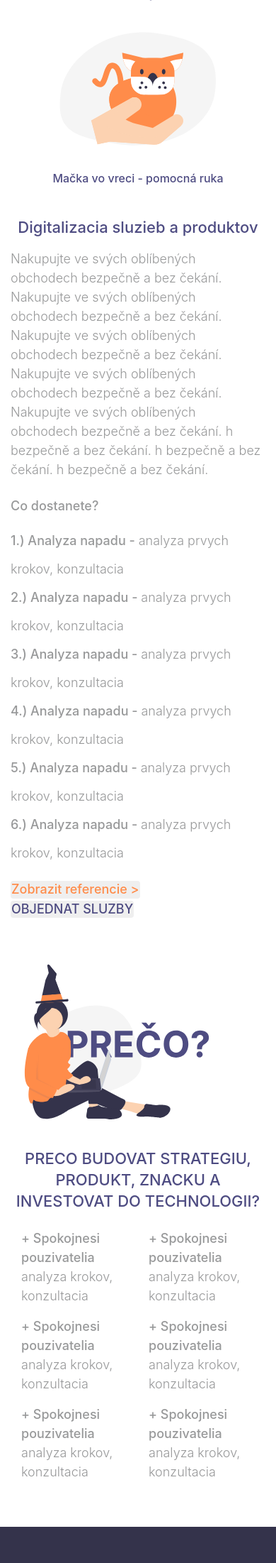
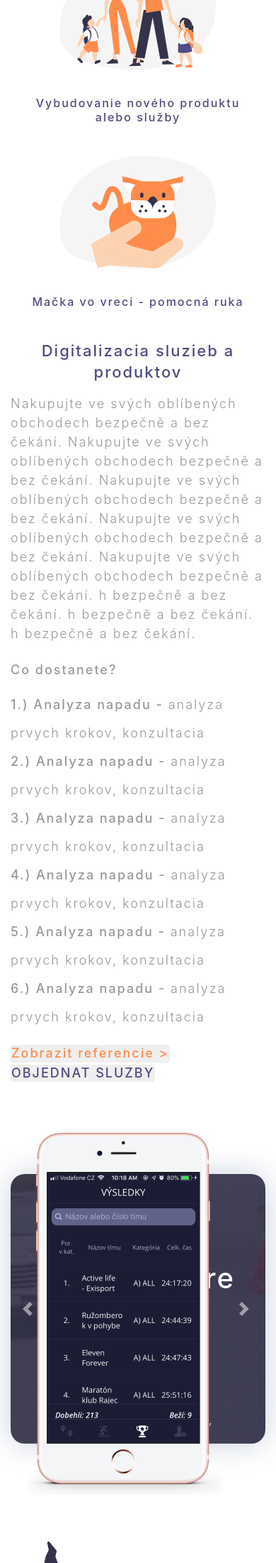
Before and after one commit to SvetlanaM/kompilator-website, a PHP site: page / in a window 390 px wide. Shown: the part 2325-4527 px from the top of the page at 71% size. Run offline with PHP 8.4, Linux system fonts and the light colour scheme; some libraries are stand-ins or nearby versions.

Commit message:
Responsive optimalisation and slider basics

```diff
--- a/css/custom.css
+++ b/css/custom.css
@@ -2,6 +2,7 @@
     font-family: 'Inter', 'Helvetica Neue', Arial, sans-serif;
     font-weight: 300;
     font-size: 18px;
+    letter-spacing: 2px;
 }
 
 
@@ -247,3 +285,185 @@
 .footer-h {
     height: 80px;
 }
+
+.who {
+    margin-top: 3rem;
+}
+
+@media (min-width: 768px) {
+    .who {
+        margin-top: 150px;
+    }
+}
+
+@media (min-width: 992px) {
+    .who {
+        margin-top: 200px;
+    }
+ }
+
+ @media (min-width: 1366px) {
+    .who {
+        margin-top: 80px;
+    }
+ }
+
+.banner .container-fluid {
+        padding-right: 3rem!important;
+}
+
+@media (min-width: 992px) {
+    .banner .container-fluid {
+        padding-right: 0rem!important;
+    }
+}
+
+@media (min-width: 992px) {
+    .banner .container-fluid {
+        padding-right: 0rem!important;
+    }
+}
+
+.why-image {
+    display: flex;
+    align-self: center;
+    margin: auto;
+}
+
+.footer-item {
+    margin-top: 20px;
+}
+
+@media (min-width: 768px) {
+    .footer-item {
+        margin-top: 0px;
+    }
+}
+
+@media (min-width: 768px) {
+    .references {
+        margin-top: 80px;
+        margin-bottom: 80px;
+    }
+}
+
+.carousel-inner {
+    overflow: visible;
+}
+
+.slide-box {
+    box-shadow: 0px 0px 45px #CAD1DD;
+    border-radius: 20px;
+    height: 380px;
+}
+
+.slide-box1 {
+    background-repeat: no-repeat;
+    background-image: url(../img/slide1.png);
+    background-position: top center;
+    background-size: cover;
+}
+
+.slide-box2 {
+    background-repeat: no-repeat;
+    background-image: url(../img/slide2.jpg);
+    background-position: top center;
+    background-size: cover;
+}
+
+.carousel-caption {
+    position: absolute;
+    right: 0px;
+    bottom: 0px;
+    left: 0px;
+    z-index: 10;
+    color: #fff;
+    text-align: left;
+    top: 0px;
+    margin-top: 35px;
+}
+
+.carousel-title {
+    font-size: 40px;
+    line-height: 61px;
+    color: #fff;
+    font-weight: 450;
+}
+
+.carousel-desc {
+    font-size: 16px;
+}
+
+.carousel-tags {
+    font-size: 14px;
+    font-weight: 600;
+}
+
+.carousel-tag-item::before {
+    position: relative;
+    content: "+";
+    color: #ffffff;
+    margin-right: 4px;
+    margin-bottom: 20px;
+    bottom: 2px;
+    font-size: 14px;
+}
+
+.btn-study {
+    background-color: transparent;
+    margin-top: 30px;
+    color: #ffffff;
+    font-size: 16px;
+    font-weight: 200;
+}
+
+.btn {
+    letter-spacing: 2px;
+}
+
+.btn-study::after {
+    position: relative;
+    content: ">";
+    color: #fff;
+    margin-left: 5px;
+    margin-bottom: 0px;
+    bottom: 2px;
+}
+
+.carousel-image {
+    position: absolute;
+    z-index: 10;
+    top: -70px;
+    right: 0;
+    padding-right: 62px;
+}
+
+#slider {
+    margin-top: 130px;
+    margin-bottom: 120px;
+}
+
+.carousel-fade .carousel-item {
+    opacity: 0;
+    transition: opacity ease-out .7s;
+  }
+
+  .carousel-fade .carousel-item.active,
+  .carousel-fade .carousel-item-next.carousel-item-left,
+  .carousel-fade .carousel-item-prev.carousel-item-right {
+    opacity: 1;
+  }
+
+  .carousel-fade .active.carousel-item-left,
+  .carousel-fade .active.carousel-item-right {
+    opacity: 0;
+  }
+
+  .carousel-fade .carousel-item-next,
+  .carousel-fade .carousel-item-prev,
+  .carousel-fade .carousel-item.active,
+  .carousel-fade .active.carousel-item-left,
+  .carousel-fade .active.carousel-item-prev {
+    transform: translateX(0);
+    transform: translate3d(0, 0, 0);
+  }
--- a/index.html
+++ b/index.html
@@ -42,9 +42,9 @@
 
         <!-- banner -->
         <section id="banner" class="banner">
-            <div class="container-fluid pl-md-5">
-                <div class="row">
-                    <div class="col-lg mt-50">
+            <div class="container-fluid pl-md-5 pr-md-5">
+                <div class="row no-gutters">
+                    <div class="col-lg mt-50 pr-lg-5">
                         <h1 class="purple fw-500 banner-title">Poďme spolu digitalizovať svet
 a prinášať hodnotu</h1>
                         <p class="mt-40"><span class="fw-450">Magic studio</span> - vytvárame digitálne produkty, ktoré sú tu pre užívateľov a udržia sa na trhu od definovania problému po udržiavanie a rozvoj. Hľadáme problémy, ktoré je možné vyriešiť pomocou <span class="gray-bold">technológií, zdravého rozumu</span> a <span class="gray-bold">dizajnu</span>.
@@ -52,7 +52,7 @@
                         <span class="fw-450">Magic studio + Klient + Používateľ = tímová práca.</span>
                         </p>
                     </div>
-                    <div class="col-lg d-md-flex justify-content-end p-0 d-none d-sm-block">
+                    <div class="col-lg d-lg-flex justify-content-end p-0 d-none">
                         <img src="img/svg/banner_img.svg" class="img-fluid img-banner" />
                     </div>
                 </div>
@@ -60,22 +60,22 @@
         </section>
 
         <!-- section for who -->
-        <section id="who" class="who mt-5">
+        <section id="who" class="who mt-5-md">
             <div class="container-fluid pl-md-5 pr-md-5">
                 <div class="row justify-content-between no-gutters">
-                    <div class="col-lg col-lg-3 d-flex align-items-stretch card-with-image mb-5 mb-sm-0">
-                        <div class="card-image d-none d-sm-block">
+                    <div class="col-lg col-lg-3 d-block d-lg-flex align-items-stretch card-with-image card-5">
+                        <div class="card-image d-none d-md-block">
                             <img src="img/svg/girl_with_pc.svg" class="img-fluid" />
                         </div>
                         <div class="card p-md-4 p-2 border-0">
                             <div class="card-body">
                                 <h3 class="card-title text-uppercase">Korporacie</h3>
-                                <p class="card-text mt-3 mb-3">Balík pre korporácie, ktoré hľadajú nové nápady, inovácie, zefektívnenie procesov.</p>
+                                <p class="card-text mt-3 mb-3 card-first">Balík pre korporácie, ktoré hľadajú nové nápady, inovácie, zefektívnenie procesov.</p>
                                 <a href="" class="card-link text-uppercase">Mam zaujem o balik</a>
                             </div>
                         </div>
                     </div>
-                    <div class="col-lg col-lg-3 d-flex align-items-stretch mb-5 mb-sm-0">
+                    <div class="col-lg col-lg-3 d-block d-lg-flex align-items-stretch card-5">
                         <div class="card p-md-4 p-2 border-0">
                             <div class="card-body">
                                 <h3 class="card-title text-uppercase">Startupy</h3>
@@ -84,7 +84,7 @@
                             </div>
                         </div>
                     </div>
-                    <div class="col-lg col-lg-3 d-flex align-items-stretch">
+                    <div class="col-lg col-lg-3 d-block d-lg-flex align-items-stretch">
                         <div class="card p-md-4 p-2 border-0">
                             <div class="card-body">
                                 <h3 class="card-title text-uppercase">Offline sluzby</h3>
@@ -97,16 +97,16 @@
             </div>
         </section>
         <!-- references section -->
-        <section class="references mt-5 mb-5" id="references">
+        <section class="references" id="references">
             <div class="container-fluid pl-md-5 pr-md-5">
-                <div class="d-none d-md-flex justify-content-between row">
+                <div class="d-none d-lg-flex justify-content-between">
                     <div class="mr-5">
                         <img src="img/logos/czechitas.svg" class="img-fluid" />
                     </div>
                     <div class="mr-5">
                         <img src="img/logos/kiwi.svg" class="img-fluid" />
                     </div>
-                    <div class="mr-5s">
+                    <div class="mr-5">
                         <img src="img/logos/ulekare.svg" class="img-fluid" />
                     </div>
                     <div class="mr-5">
@@ -131,35 +131,35 @@
                     </div>
                 </div>
                 <div class="row d-flex services mt-4 align-items-start">
-                    <div class="col-md-5 mr-auto">
+                    <div class="col-lg-6 mr-auto">
                         <div class="row d-flex">
-                            <div class="col-md-5">
+                            <div class="col-md-6">
                                 <div>
-                                    <img class="d-flex m-auto" src="img/svg/digitalisation.svg" alt="Card image cap">
+                                    <img class="d-flex m-auto img-fluid" src="img/svg/digitalisation.svg" alt="Card image cap">
                                     <div class="card-body">
                                         <h6 class="text-center">Digitalizácia služieb a produktov</h6>
                                     </div>
                                 </div>
                             </div>
-                            <div class="col-md-5 ml-auto">
+                            <div class="col-md-6 ml-auto">
                                 <div>
-                                    <img class="d-flex m-auto" src="img/svg/inovations.svg" alt="Card image cap">
+                                    <img class="d-flex m-auto img-fluid" src="img/svg/inovations.svg" alt="Card image cap">
                                     <div class="card-body">
                                         <h6 class="text-center">Inovácie existujúcich produktov a služieb</h6>
                                     </div>
                                 </div>
                             </div>
-                            <div class="col-md-5">
+                            <div class="col-md-6 mt-lg-5">
                                 <div class="">
-                                    <img class="d-flex m-auto" src="img/svg/offline.svg" alt="Card image cap">
+                                    <img class="d-flex m-auto img-fluid" src="img/svg/offline.svg" alt="Card image cap">
                                     <div class="card-body">
                                         <h6 class="text-center">Vybudovanie nového produktu alebo služby</h6>
                                     </div>
                                 </div>
                             </div>
-                            <div class="col-md-5 ml-auto">
+                            <div class="col-md-6 mt-lg-5 ml-auto">
                                 <div class="">
-                                    <img class="d-flex m-auto" src="img/svg/cat.svg" alt="Card image cap">
+                                    <img class="d-flex m-auto img-fluid" src="img/svg/cat.svg" alt="Card image cap">
                                     <div class="card-body">
                                         <h6 class="text-center">Mačka vo vreci - pomocná ruka</h6>
                                     </div>
@@ -167,8 +167,8 @@
                             </div>
                         </div>
                     </div>
-                    <div class="col-md-6 ml-auto service-desc mt-3">
-                        <h3 class="service-subtitle text-center">Digitalizacia sluzieb a produktov</h3>
+                    <div class="col-lg-6 ml-auto pl-lg-5 service-desc mt-3">
+                        <h3 class="service-subtitle">Digitalizacia sluzieb a produktov</h3>
                         <div class="mt-3">
                             <p>Nakupujte ve svých oblíbených obchodech bezpečně a bez čekání. Nakupujte ve svých oblíbených obchodech bezpečně a bez čekání. Nakupujte ve svých oblíbených obchodech bezpečně a bez čekání. Nakupujte ve svých oblíbených obchodech bezpečně a bez čekání. Nakupujte ve svých oblíbených obchodech bezpečně a bez čekání. h bezpečně a bez čekání.  h bezpečně a bez čekání.  h bezpečně a bez čekání.</p>
                             <p class="fw-450 mt-4">Co dostanete?</p>
@@ -180,7 +180,7 @@
                                 <li><span class="fw-450">5.) Analyza napadu - </span> analyza prvych krokov, konzultacia</li>
                                 <li><span class="fw-450">6.) Analyza napadu - </span> analyza prvych krokov, konzultacia</li>
                             </ol>
-                            <div class="mt-2 d-flex-inline">
+                            <div class="mt-2 d-flex-inline d-md-flex">
                                 <button type="button" class="btn btn-ref col-auto mr-auto p-0">Zobrazit referencie > </button>
                                 <button type="button" class="btn-order mt-0 btn btn-secundary col-auto ml-auto p-0">OBJEDNAT SLUZBY</button>
                             </div>
@@ -189,16 +189,80 @@
                 </div>
             </div>
         </section>
+
+
+
+        <!-- slider section -->
+        <section id="slider">
+            <div class="container-fluid pl-md-5 pr-md-5">
+                <div id="carousel-fade" class="carousel slide carousel-fade" data-interval="false" data-ride="carousel" data-pause="hover">
+                    <div class="carousel-inner">
+                        <div class="carousel-item active">
+                            <div class="d-block w-100 slide-box slide-box1"></div>
+                            <div class="carousel-caption col-md-8 pl-5">
+                                <h2 class="carousel-title">Príbeh aplikácie pre bežcov</h2>
+                                <p class="carousel-desc mt-4">The 2019–20 coronavirus pandemic is an ongoing pandemic of
+                                    coronavirus disease 2019 (COVID-19),
+                                    caused by severe acute respiratory syndrome coronavirus 2 (SARS-CoV-2).[6]</p>
+                                <ul class="list-inline list-unstyled carousel-tags mt-4">
+                                    <li class="carousel-tag-item list-inline-item">iOS vyvoj</li>
+                                    <li class="carousel-tag-item list-inline-item">Android vyvoj</li>
+                                    <li class="carousel-tag-item list-inline-item">Dizajn</li>
+                                    <li class="carousel-tag-item list-inline-item">Marketing</li>
+                                    <li class="carousel-tag-item list-inline-item">Backend vyvoj</li>
+                                    <li class="carousel-tag-item list-inline-item">Firebase</li>
+                                </ul>
+                                <button type="button" class="btn-study btn col-auto p-0">ZOBRAZIT CASE STUDY</button>
+                              </div>
+                              <img class="carousel-image" src="img/mockup_slide1.png" alt="Card image cap">
+                        </div>
+
+                        <div class="carousel-item">
+                            <div class="d-block w-100 slide-box slide-box2"></div>
+                            <div class="carousel-caption col-md-8 pl-5">
+                                <h2 class="carousel-title">Príbeh aplikácie pre bežcov</h2>
+                                <p class="carousel-desc mt-4">The 2019–20 coronavirus pandemic is an ongoing pandemic of
+                                    coronavirus disease 2019 (COVID-19),
+                                    caused by severe acute respiratory syndrome coronavirus 2 (SARS-CoV-2).[6]</p>
+                                <ul class="list-inline list-unstyled carousel-tags mt-4">
+                                    <li class="carousel-tag-item list-inline-item">iOS vyvoj</li>
+                                    <li class="carousel-tag-item list-inline-item">Android vyvoj</li>
+                                    <li class="carousel-tag-item list-inline-item">Dizajn</li>
+                                    <li class="carousel-tag-item list-inline-item">Marketing</li>
+                                    <li class="carousel-tag-item list-inline-item">Backend vyvoj</li>
+                                    <li class="carousel-tag-item list-inline-item">Firebase</li>
+                                </ul>
+                                <button type="button" class="btn-study btn col-auto p-0">ZOBRAZIT CASE STUDY</button>
+                              </div>
+                              <img class="carousel-image" src="img/mockup_slide2.png" alt="Card image cap">
+                        </div>
+
+                    </div>
+
+
+
+
+                    <a class="carousel-control-prev" href="#carousel-fade" role="button" data-slide="prev">
+                    <span class="carousel-control-prev-icon" aria-hidden="true"></span>
+                    <span class="sr-only">Previous</span>
+                    </a>
+                    <a class="carousel-control-next" href="#carousel-fade" role="button" data-slide="next">
+                    <span class="carousel-control-next-icon" aria-hidden="true"></span>
+                    <span class="sr-only">Next</span>
+                    </a>
+                </div>
+            </div>
+        </section>
         <!-- why section -->
         <section class="why-section mt-5 pt-3">
             <div class="container-fluid pr-md-5 pl-md-5">
                 <div class="row">
-                    <div class="col-12 col-md-4 mb-4">
-                        <img src="img/svg/why.svg" alt="..." class="img-fluid">
+                    <div class="col-lg-4 d-flex justify-content-center">
+                        <img src="img/svg/why.svg" alt="..." class="img-fluid why-image">
                     </div>
-                    <div class="col-12 col-md-8 ml-auto">
-                        <h2 class="service-subtitle mt-3 text-center text-uppercase">Preco budovat strategiu, produkt, znacku a investovat do technologii?</h2>
-                        <div class="d-flex mt-4">
+                    <div class="col-12 col-lg-8 ml-auto">
+                        <h2 class="service-subtitle mt-3 text-uppercase">Preco budovat strategiu, produkt, znacku a investovat do technologii?</h2>
+                        <div class="d-flex mt-4 no-gutters">
                             <div class="col-md-6">
                                 <p><b class="fw-450">+ Spokojnesi pouzivatelia</b><br />
                                 <span>analyza krokov, konzultacia</span></p>
@@ -221,10 +285,10 @@
             </div>
         </section>
         <!-- footer -->
-        <footer class="mt-5">
+        <footer class="">
             <div class="container-fluid pr-md-5 pl-md-5">
                 <div class="row">
-                    <div class="col-md-4">
+                    <div class="col-md-6 col-lg-4">
                         <ul class="list-unstyled">
                             <li class="mb-2">
                                 Nanooq IT s. r. o.
@@ -240,7 +304,7 @@
                             </li>
                         </ul>
                     </div>
-                    <div class="col-md-4 mt-3">
+                    <div class="col-md-6 col-lg-4 footer-item">
                         <ul class="list-unstyled">
                             <li class="mb-2">
                                 Bankové spojenie: 123453Q545454/0900
@@ -256,22 +320,22 @@
                             </li>
                         </ul>
                     </div>
-                    <div class="col-md-4 hastag-p mt-3">
-                        <ul class="list-unstyled">
-                            <li class="mb-2 hashtag">
+                    <div class="col-md-12 col-lg-4 hastag-p">
+                        <ul class="list-unstyled mt-3 d-md-flex d-lg-block float-lg-right justify-content-center">
+                            <li class="mb-2 pr-md-2 hashtag">
                                 #designthinking
                             </li>
-                            <li class="mb-2 hashtag">
+                            <li class="mb-2 pr-md-2 hashtag">
                                 #problemsolving
                             </li>
-                            <li class="mb-2 hashtag">
+                            <li class="mb-2 pr-md-2 hashtag">
                                 #future #together
                             </li>
                         </ul>
-                        <img src="img/svg/magic-ball.svg" class="ball img-fluid d-none d-sm-block" />
                     </div>
                 </div>
             </div>
+            <img src="img/svg/magic-ball.svg" class="ball img-fluid d-none d-lg-block" />
         </footer>
         <div class="footer-bottom">
             <div class="container-fluid">
@@ -287,5 +351,6 @@
     <script src="https://cdnjs.cloudflare.com/ajax/libs/popper.js/1.11.0/umd/popper.min.js"> </script>
     <script src="vendor/bootstrap/js/bootstrap.js"></script>
     <script src="js/front.js"></script>
+
     </body>
 </html>
```
Also changed, not shown: other parts of css/custom.css (+41 -4 lines), img/mockup_slide1.png (added), img/mockup_slide2.png (added), img/slide1.png (added), img/slide2.jpg (added).
